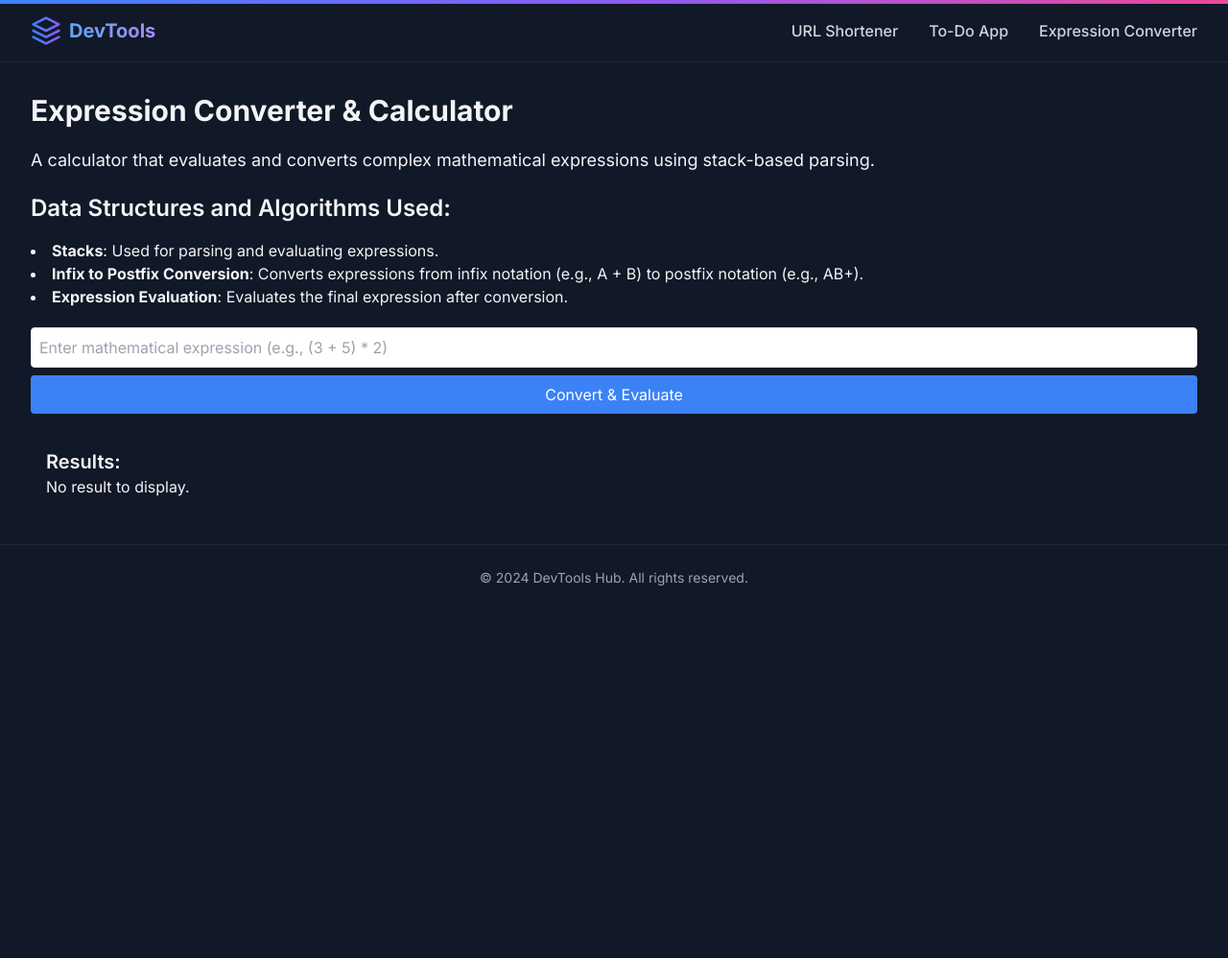
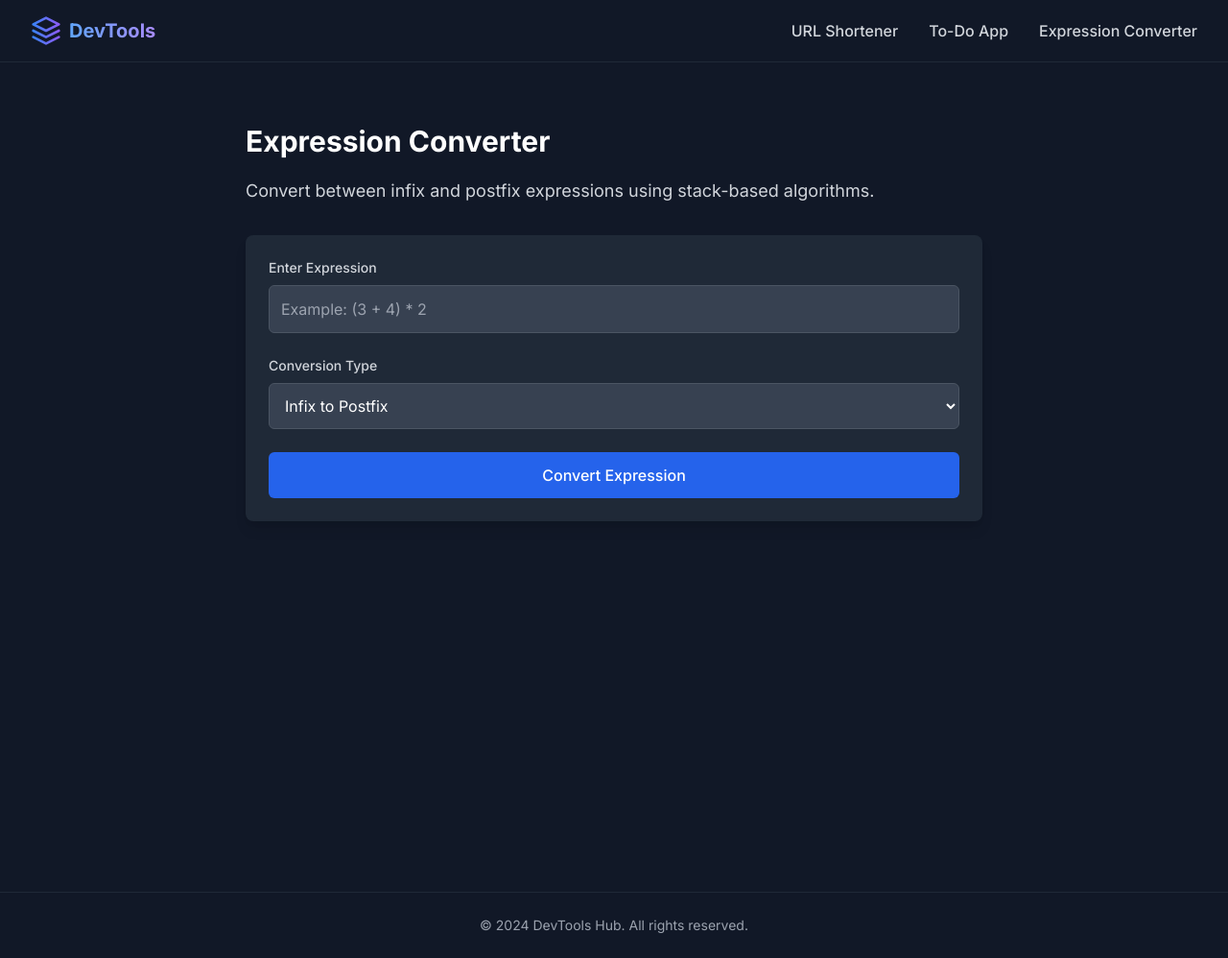
Before and after one commit to JESTER003/Impact-Project, a Flask app: page /expression-converter in a window 1280 px wide. Shown: the whole page at 96% size. Before the commit the page ends 610 px from the top, so only its background shows below. Run offline with Flask 3, Linux system fonts and the light colour scheme.

Commit message:
Final changes are done

```diff
--- a/app/routes.py
+++ b/app/routes.py
@@ -89,89 +89,100 @@
 
 @main.route('/expression-converter', methods=['GET', 'POST'])
 def expression_converter():
-    """Handles input from the form and evaluates the expression."""
     result = None
+
     if request.method == 'POST':
-        expression = request.form['expression']
-        print(f"Received expression: {expression}")  # Debugging line
+        expression = request.form.get('expression', '').strip()
+        conversion_type = request.form.get('conversion_type')
+
         try:
-            postfix_expr = infix_to_postfix(expression)
-            print(f"Postfix expression: {postfix_expr}")  # Debugging line
+            if conversion_type == 'infix_to_postfix':
+                converted = infix_to_postfix(expression)
+            else:  # postfix_to_infix
+                converted = postfix_to_infix(expression)
 
-            # Check if the expression contains variables (A-Z or a-z)
-            if re.search(r'[a-zA-Z]', expression):
-                result = f"Postfix: {postfix_expr} | Evaluated Result: Cannot evaluate expression with variables."
-            else:
-                evaluated_result = evaluate_postfix(postfix_expr)
-                print(f"Evaluated result: {evaluated_result}")  # Debugging line
-                result = f"Postfix: {postfix_expr} | Evaluated Result: {evaluated_result}"
+            result = {
+                'input': expression,
+                'output': converted
+            }
         except Exception as e:
-            result = f"Error: {str(e)}"
-            print(f"Error: {str(e)}")  # Debugging line
+            result = {
+                'input': expression,
+                'output': f"Error: {str(e)}"
+            }
 
     return render_template('expression_converter.html', result=result)
 
 def infix_to_postfix(expression):
-    """Convert infix expression to postfix using the Shunting Yard Algorithm."""
-    precedence = {'+': 1, '-': 1, '*': 2, '/': 2, '^': 3}  # Operator precedence
-    associativity = {'+': 'L', '-': 'L', '*': 'L', '/': 'L', '^': 'R'}  # Left/Right associative
-    output = []  # Stores final postfix expression
-    stack = []  # Operator stack
+    """Convert infix expression to postfix."""
+    # Define operator precedence
+    precedence = {'+': 1, '-': 1, '*': 2, '/': 2, '^': 3}
 
-    # Tokenizing the input expression (Supports numbers and variables A-Z)
-    tokens = re.findall(r'\d+(\.\d+)?|[a-zA-Z]+|[+\-*/^()]', expression.replace(" ", ""))
+    # Initialize empty lists for output and operator stack
+    output = []
+    operators = []
 
-    for token in tokens:
-        if re.match(r'\d+(\.\d+)?', token) or re.match(r'[a-zA-Z]+', token):  # If it's a number or variable
-            output.append(token)
-        elif token in precedence:  # If it's an operator
-            while (stack and stack[-1] != '(' and
-                   (precedence.get(stack[-1], 0) > precedence[token] or
-                    (precedence.get(stack[-1], 0) == precedence[token] and associativity[token] == 'L'))):
-                output.append(stack.pop())
-            stack.append(token)
-        elif token == '(':  # Left parenthesis
-            stack.append(token)
-        elif token == ')':  # Right parenthesis
-            while stack and stack[-1] != '(':
-                output.append(stack.pop())
-            if not stack:
-                raise ValueError("Mismatched parentheses")
-            stack.pop()  # Remove '('
+    # Split the expression into tokens
+    tokens = expression.replace(' ', '')
 
-    while stack:  # Pop remaining operators
-        if stack[-1] in '()':
+    # Process each character in the expression
+    i = 0
+    while i < len(tokens):
+        token = tokens[i]
+
+        # If token is a number, add it to output
+        if token.isdigit():
+            num = ''
+            while i < len(tokens) and (tokens[i].isdigit() or tokens[i] == '.'):
+                num += tokens[i]
+                i += 1
+            output.append(num)
+            i -= 1
+
+        # If token is an opening parenthesis, push to operators
+        elif token == '(':
+            operators.append(token)
+
+        # If token is a closing parenthesis, process until matching opening parenthesis
+        elif token == ')':
+            while operators and operators[-1] != '(':
+                output.append(operators.pop())
+            if operators:
+                operators.pop()  # Remove '('
+
+        # If token is an operator
+        elif token in precedence:
+            while (operators and operators[-1] != '(' and
+                   precedence.get(operators[-1], 0) >= precedence[token]):
+                output.append(operators.pop())
+            operators.append(token)
+
+        i += 1
+
+    # Pop remaining operators to output
+    while operators:
+        if operators[-1] == '(':
             raise ValueError("Mismatched parentheses")
-        output.append(stack.pop())
+        output.append(operators.pop())
 
-    return " ".join(output)
+    return ' '.join(output)
 
-def evaluate_postfix(expression):
-    """Evaluate a postfix expression using a stack."""
+def postfix_to_infix(expression):
+    """Convert postfix expression to infix."""
     stack = []
     tokens = expression.split()
 
     for token in tokens:
-        if re.match(r'\d+(\.\d+)?', token):  # If it's a number
-            stack.append(float(token))
-        else:  # It's an operator
+        if token.replace('.', '').isdigit():  # If token is a number
+            stack.append(token)
+        elif token in {'+', '-', '*', '/', '^'}:  # If token is an operator
             if len(stack) < 2:
-                raise ValueError("Invalid Expression")
-            b, a = stack.pop(), stack.pop()  # Pop two operands
-            if token == '+':
-                stack.append(a + b)
-            elif token == '-':
-                stack.append(a - b)
-            elif token == '*':
-                stack.append(a * b)
-            elif token == '/':
-                if b == 0:
-                    raise ValueError("Division by zero")
-                stack.append(a / b)
-            elif token == '^':
-                stack.append(a ** b)
+                raise ValueError("Invalid postfix expression")
+            b = stack.pop()
+            a = stack.pop()
+            stack.append(f"({a} {token} {b})")
 
     if len(stack) != 1:
-        raise ValueError("Invalid Expression")
+        raise ValueError("Invalid postfix expression")
 
-    return stack.pop()
+    return stack[0]
--- a/app/templates/base.html
+++ b/app/templates/base.html
@@ -19,7 +19,7 @@
     <div class="fixed top-0 left-0 w-full h-1 bg-gradient-to-r from-blue-500 via-purple-500 to-pink-500"></div>
 
     <!-- Navigation -->
-    <nav class="backdrop-blur-lg bg-gray-900/80 border-b border-gray-800 sticky top-0 z-50">
+    <nav class="backdrop-blur-lg bg-gray-900 border-b border-gray-800 sticky top-0 z-1">
         <div class="container mx-auto px-4 sm:px-6 lg:px-8">
             <div class="flex items-center justify-between h-16">
                 <!-- Logo/Home Link -->
@@ -39,7 +39,7 @@
                 </a>
 
                 <!-- Navigation Links -->
-                <div class="hidden sm:flex items-center space-x-8">
+                <div class="hidden sm:flex items-center space-x-8 ">
                     <a href="/url-shortener" class="text-gray-300 hover:text-blue-400 transition-colors duration-200 font-medium">
                         URL Shortener
                     </a>
--- a/app/templates/expression_converter.html
+++ b/app/templates/expression_converter.html
@@ -1,41 +1,61 @@
 {% extends "base.html" %}
 
-{% block title %}Expression Converter & Calculator{% endblock %}
+{% block title %}Expression Converter{% endblock %}
 
 {% block content %}
-<h1 class="text-3xl font-bold mb-5">Expression Converter & Calculator</h1>
-<p class="mb-5 text-lg">A calculator that evaluates and converts complex mathematical expressions using stack-based parsing.</p>
+<div class="min-h-screen bg-gray-900 py-8 px-4">
+    <div class="max-w-3xl mx-auto">
+        <h1 class="text-3xl font-bold mb-5 text-white">Expression Converter</h1>
+        <p class="mb-8 text-lg text-gray-300">Convert between infix and postfix expressions using stack-based algorithms.</p>
 
-<!-- Description of DSA Topics -->
-<h2 class="text-2xl font-semibold mb-4">Data Structures and Algorithms Used:</h2>
-<ul class="list-disc list-inside mb-5">
-    <li><strong>Stacks</strong>: Used for parsing and evaluating expressions.</li>
-    <li><strong>Infix to Postfix Conversion</strong>: Converts expressions from infix notation (e.g., A + B) to postfix notation (e.g., AB+).</li>
-    <li><strong>Expression Evaluation</strong>: Evaluates the final expression after conversion.</li>
-</ul>
+        <!-- Input Form -->
+        <form method="POST" class="space-y-6 bg-gray-800 p-6 rounded-lg shadow-lg">
+            <div>
+                <label for="expression" class="block text-sm font-medium text-gray-300 mb-2">
+                    Enter Expression
+                </label>
+                <input type="text"
+                       name="expression"
+                       id="expression"
+                       placeholder="Example: (3 + 4) * 2"
+                       class="w-full p-3 bg-gray-700 border border-gray-600 rounded-md text-white placeholder-gray-400"
+                       required>
+            </div>
 
-<!-- Expression Input Form -->
-<form method="POST" class="mb-5">
-    <input type="text" name="expression"
-           placeholder="Enter mathematical expression (e.g., (3 + 5) * 2)"
-           class="border p-2 rounded text-black w-full" required>
-    <button type="submit" class="bg-blue-500 text-white p-2 rounded mt-2 w-full">
-        Convert & Evaluate
-    </button>
-</form>
+            <div>
+                <label for="conversion_type" class="block text-sm font-medium text-gray-300 mb-2">
+                    Conversion Type
+                </label>
+                <select name="conversion_type"
+                        id="conversion_type"
+                        class="w-full p-3 bg-gray-700 border border-gray-600 rounded-md text-white">
+                    <option value="infix_to_postfix">Infix to Postfix</option>
+                    <option value="postfix_to_infix">Postfix to Infix</option>
+                </select>
+            </div>
 
-<!-- Display Results -->
-{% if result %}
-    {% set parts = result.split('|') %}
-    <div class="mt-5 p-4 bg-gray-900 rounded">
-        <h2 class="text-xl font-semibold">Results:</h2>
-        <p><strong>Postfix Expression:</strong> {{ parts[0].replace('Postfix: ', '') if parts|length > 0 else 'N/A' }}</p>
-        <p><strong>Evaluated Result:</strong> {{ parts[1].replace('Evaluated Result: ', '') if parts|length > 1 else 'N/A' }}</p>
+            <button type="submit"
+                    class="w-full py-3 px-4 bg-blue-600 hover:bg-blue-700 text-white font-medium rounded-md transition duration-200">
+                Convert Expression
+            </button>
+        </form>
+
+        <!-- Results Section -->
+        {% if result %}
+        <div class="mt-8 bg-gray-800 p-6 rounded-lg shadow-lg">
+            <h2 class="text-xl font-semibold text-white mb-4">Result</h2>
+            <div class="space-y-4">
+                <div class="bg-gray-700 p-4 rounded-md">
+                    <p class="text-sm text-gray-400">Input Expression:</p>
+                    <p class="text-white font-mono">{{ result.input }}</p>
+                </div>
+                <div class="bg-gray-700 p-4 rounded-md">
+                    <p class="text-sm text-gray-400">Converted Expression:</p>
+                    <p class="text-white font-mono">{{ result.output }}</p>
+                </div>
+            </div>
+        </div>
+        {% endif %}
     </div>
-{% else %}
-    <div class="mt-5 p-4 bg-gray-900 rounded">
-        <h2 class="text-xl font-semibold">Results:</h2>
-        <p>No result to display.</p>
-    </div>
-{% endif %}
+</div>
 {% endblock %}
--- a/app/templates/index.html
+++ b/app/templates/index.html
@@ -15,7 +15,7 @@
             </p>
 
             <!-- Tools Grid -->
-            <div class="grid grid-cols-1 sm:grid-cols-2 lg:grid-cols-3 gap-4 max-w-3xl mx-auto ">
+            <div class="grid grid-cols-1 sm:grid-cols-2 lg:grid-cols-3 gap-4 max-w-4xl mx-auto ">
                 <!-- URL Shortener Card -->
                 <div class="group hover:scale-105 transition-transform duration-300">
                     <button
```
Also changed, not shown: app/templates/url_shortener.html (added, +133 -0 lines).
